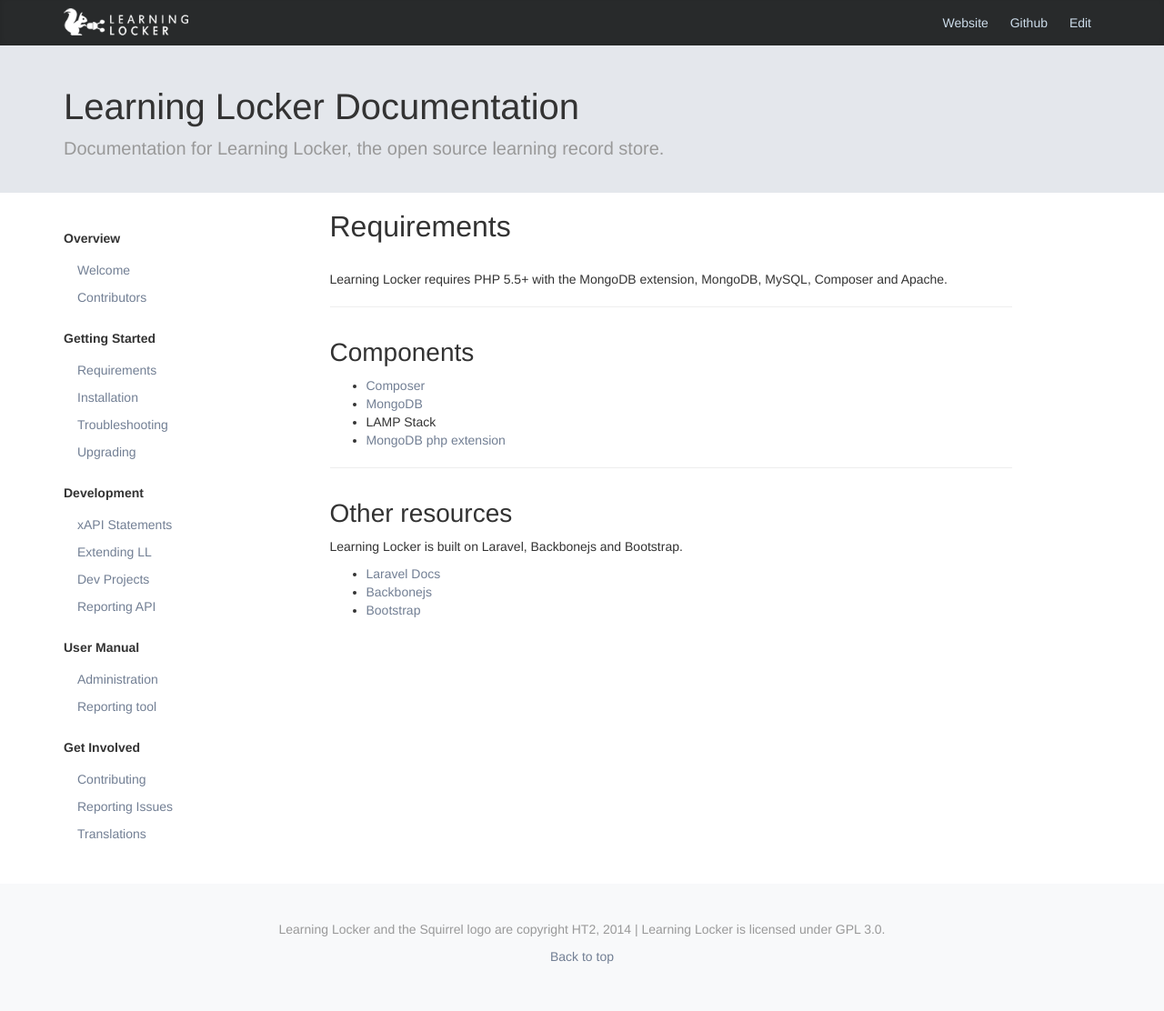
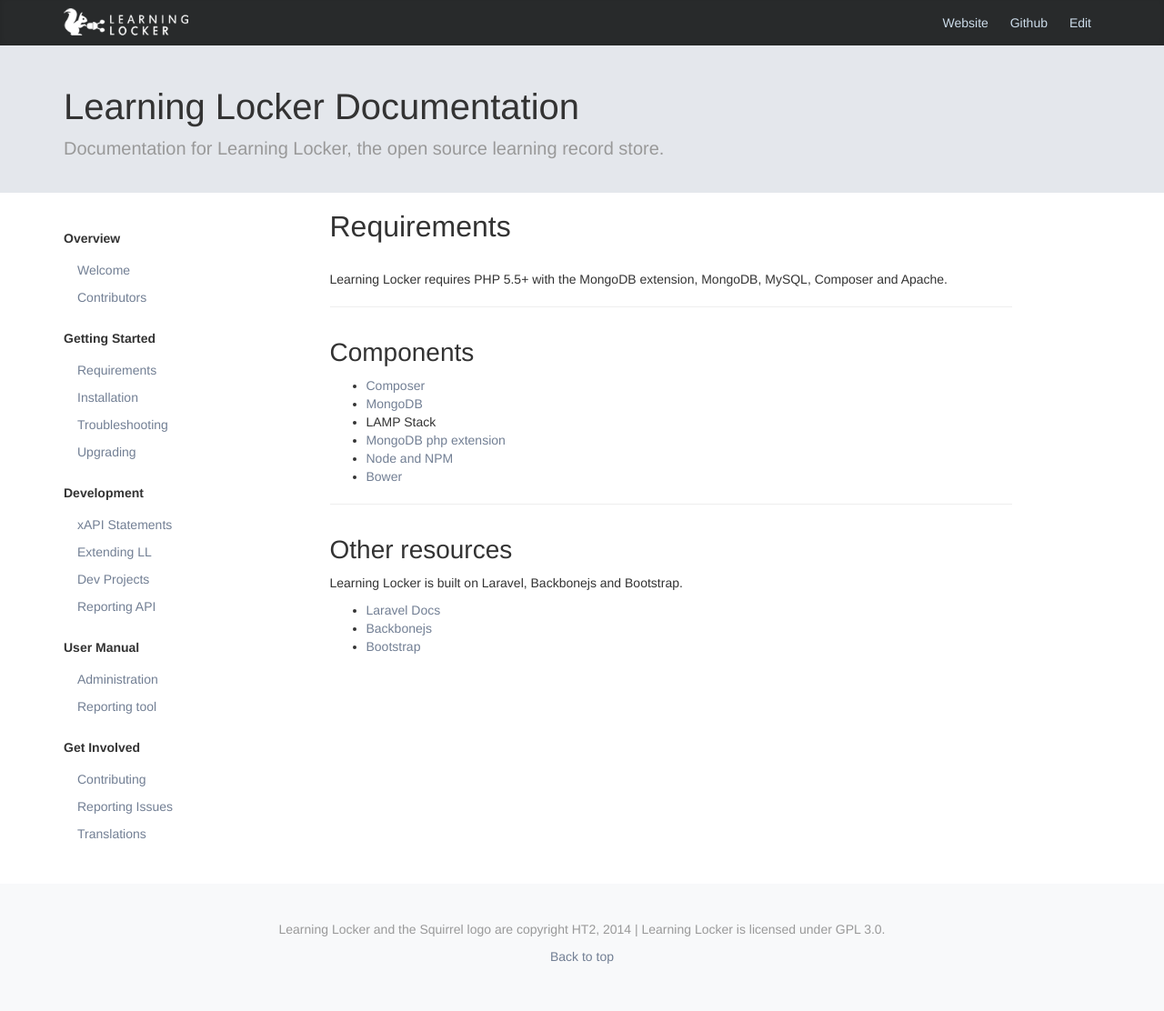
Before and after one commit to LearningLocker/docs, a Jekyll site: the page built from requirements.md, in a window 1280 px wide. Shown: the whole page at 91% size. Built offline with Jekyll 4.4.1, drawn with Linux system fonts in a browser that asks for light colours; nearby versions of some CDN libraries.

Commit message:
Adds 1.3.0 requirements.

```diff
--- a/requirements.md
+++ b/requirements.md
@@ -12,6 +12,8 @@
 * [MongoDB](http://mongodb.org)
 * LAMP Stack
 * [MongoDB php extension](http://www.php.net/manual/en/mongo.installation.php)
+* [Node and NPM](http://nodejs.org/)
+* [Bower](http://bower.io/)
 
 ## Other resources
 
```
